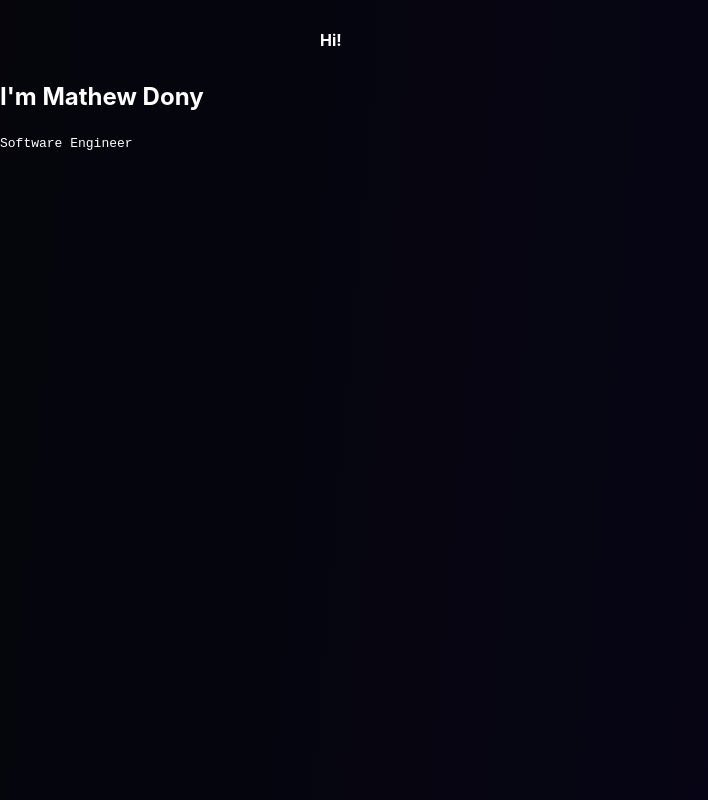
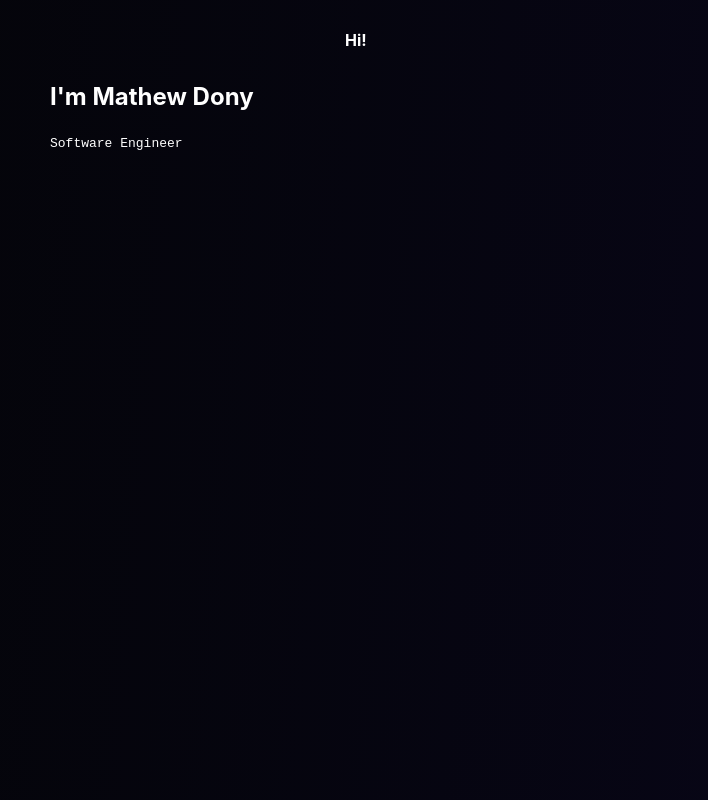
Before and after one commit to mdmathewdc/Mathew-Dony-Portfolio, a Next.js app in the folder mathew-dony-portfolio/: page / in a window 1280 px wide. Shown: the top 800 px of the page, without its empty margins (0-708 px from the left). Built offline with nearby package versions, Linux system fonts and the light colour scheme.

Commit message:
Add padding

```diff
--- a/mathew-dony-portfolio/pages/index.js
+++ b/mathew-dony-portfolio/pages/index.js
@@ -1,10 +1,11 @@
 import Head from "next/head";
 import Image from "next/image";
 import { Hero, Resume, Technologies, Projects, Contact } from "../components";
+import styled from "styled-components";
 
-export default function Home() {
+const Home = () => {
   return (
-    <div>
+    <Container>
       <Head>
         <title>Mathew Dony</title>
         <meta name="description" content="Portfolio of Mathew Dony" />
@@ -22,6 +23,12 @@ export default function Home() {
           <Image src="/vercel.svg" alt="Vercel Logo" width={72} height={16} />
         </span>
       </footer>
-    </div>
+    </Container>
   );
 }
+
+const Container = styled.div`
+  padding: 0 50px;
+`;
+
+export default Home;
--- a/mathew-dony-portfolio/styles/globals.css
+++ b/mathew-dony-portfolio/styles/globals.css
@@ -1,5 +1,6 @@
 html,
 body {
+  max-width: 100%;
   padding: 0;
   margin: 0;
   font-family: -apple-system, BlinkMacSystemFont, Segoe UI, Roboto, Oxygen,
```
